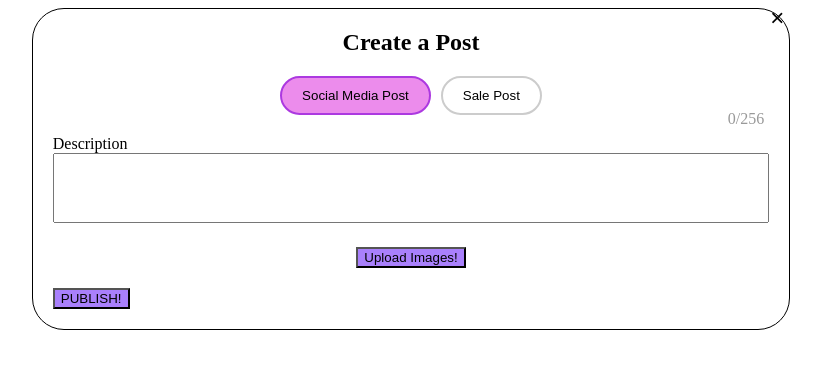
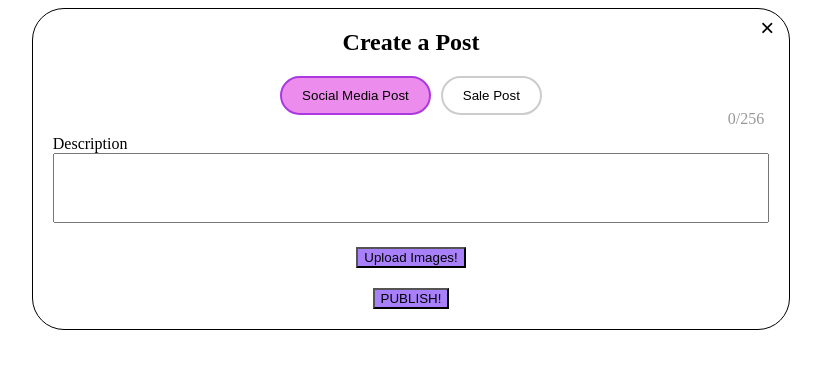
Before and after one commit to seckinalp/Biky-Frontend, a React (Vite) app in the folder demo/: page /create-post in a window 1280 px wide. Shown: the top 368 px of the page, without its empty margins (229-1050 px from the left). Built offline with nearby package versions, Linux system fonts and the light colour scheme.

Commit message:
create-post editings

```diff
--- a/demo/src/createPostComponent/CreatePost.css
+++ b/demo/src/createPostComponent/CreatePost.css
@@ -28,8 +28,10 @@
   font-size: 1.5rem; /* Adjust the font size of the close button to match the title */
   cursor: pointer;
   position: absolute;
-  top: 20px; /* Adjust as needed */
-  right: 20px; /* Adjust as needed */
+  top: 30px; /* Adjust as needed */
+  right: 30px; /* Adjust as needed */
+  margin-top: 10px;
+  margin-right: 10px;
 }
 .close-button:hover {
   background-color: transparent; /* Keep the background transparent on hover */
@@ -108,9 +110,10 @@
 }
 
 
-.publish-button {
-  width: 100%;
-  /* ...other styles... */
+.button-container {
+  display: flex;
+  justify-content: center;
+  margin-top: 20px; /* İsteğe bağlı olarak butonun üstünden boşluk bırakır */
 }
 .image-preview-section {
   display: flex;
--- a/demo/src/createPostComponent/CreatePost.tsx
+++ b/demo/src/createPostComponent/CreatePost.tsx
@@ -9,7 +9,7 @@ const CreatePost = () => {
   const [price, setPrice] = useState<number | ''>('');
   const [images, setImages] = useState<string[]>([]);
   const [imagePreviewIndex, setImagePreviewIndex] = useState<number>(0);
-
+  const [isVisible, setIsVisible] = useState(true);
   const fileInputRef = useRef<HTMLInputElement>(null);
 
   const handleDescriptionChange = (event: React.ChangeEvent<HTMLTextAreaElement>) => {
@@ -49,12 +49,12 @@ const CreatePost = () => {
   };
   const handleClose = () => {
     // Logic to handle the closing of the post creation modal
-    console.log('Modal closed'); // Replace with actual close logic
+    setIsVisible(false);
   };
   const triggerFileInput = () => {
     fileInputRef.current?.click();
   };
-
+  if (!isVisible) return null;
   return (
 <div className="create-post">
       <div className="modal-header">
@@ -152,11 +152,12 @@ const CreatePost = () => {
         </div>
       )}
 
-        <button type="submit">PUBLISH!</button>
-        <form onSubmit={handleSubmit}>
-        {/* ... */}
-      </form>
-
+      <div className="button-container">
+  <button className='publish-button' type="submit">PUBLISH!</button>
+</div>
+<form onSubmit={handleSubmit}>
+  {/* ... */}
+</form>
     </div>
   );
 };
--- a/demo/src/settingsComponent/Settings.tsx
+++ b/demo/src/settingsComponent/Settings.tsx
@@ -1,8 +1,9 @@
 import React, { useState } from 'react';
-import "./Settings.css";
+import './Settings.css';
 
 function Settings() {
   const [statusMessage, setStatusMessage] = useState('');
+  const [isVisible, setIsVisible] = useState(true); // state to control visibility
 
   const handleReport = () => {
     setStatusMessage('Problem reported!');
@@ -14,13 +15,19 @@ function Settings() {
     // Additional logic for logging out
   };
 
+  const handleClose = () => {
+    setIsVisible(false); // When the button is clicked, set the visibility to false
+  };
+
+  // Return null if the component should not be visible
+  if (!isVisible) return null;
+
   return (
     <div className="settings-container">
       <div className="settings-header">
         <span>Settings</span>
-                <button className="close-button">✖</button>
+        <button className="close-button" onClick={handleClose}>✖</button>
       </div>
-            <div>
       <ul className="settings-list">
         <li className="settings-item" onClick={handleReport}>
           <span className="icon">🚩</span> Report a problem
@@ -28,8 +35,7 @@ function Settings() {
         <li className="settings-item" onClick={handleLogout}>
           <span className="icon">↩️</span> Log out
         </li>
-            </ul></div>
-
+      </ul>
     </div>
   );
 }
```
Lines whose indentation alone changed are shown as unchanged.
